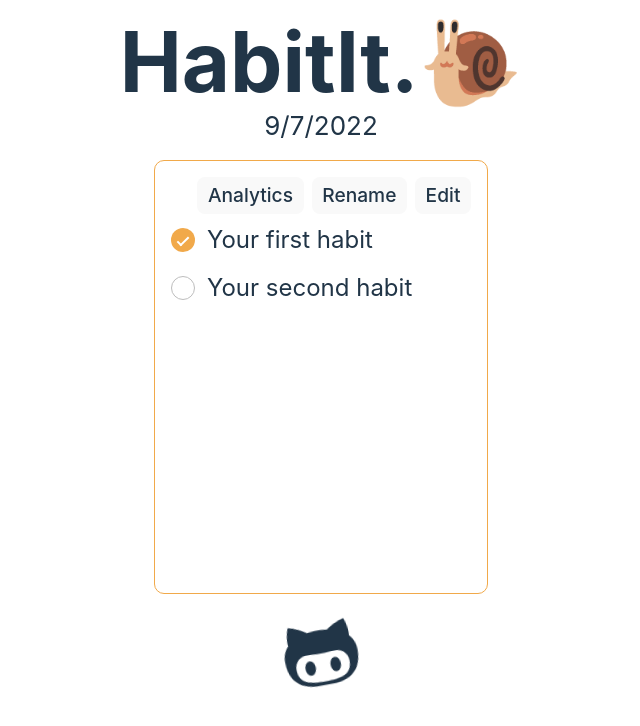
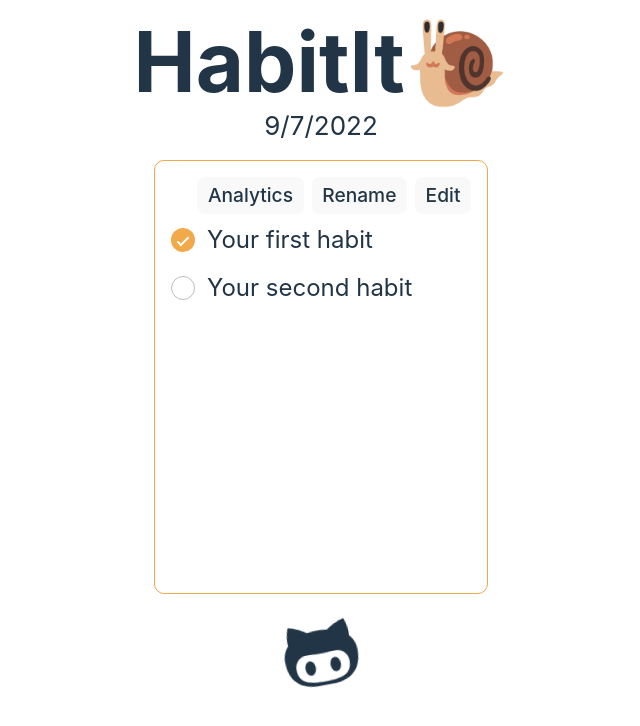
Before and after one commit to serjilyashenko/HabitIT, a React (Vite) app: page / in a window 1280 px wide. Shown: the top 726 px of the page, without its empty margins (319-959 px from the left). Built offline with nearby package versions, Linux system fonts and the light colour scheme.

Commit message:
chore(header): remove header dot

```diff
--- a/src/components/Header.jsx
+++ b/src/components/Header.jsx
@@ -9,7 +9,7 @@ export function Header() {
   return (
     <header className={styles.header}>
       <h1>
-        HabitIt.
+        HabitIt
         <FunnySnail />
       </h1>
       <time dateTime={convertToLocalIsoDate(today).split('T')[0]}>
```
